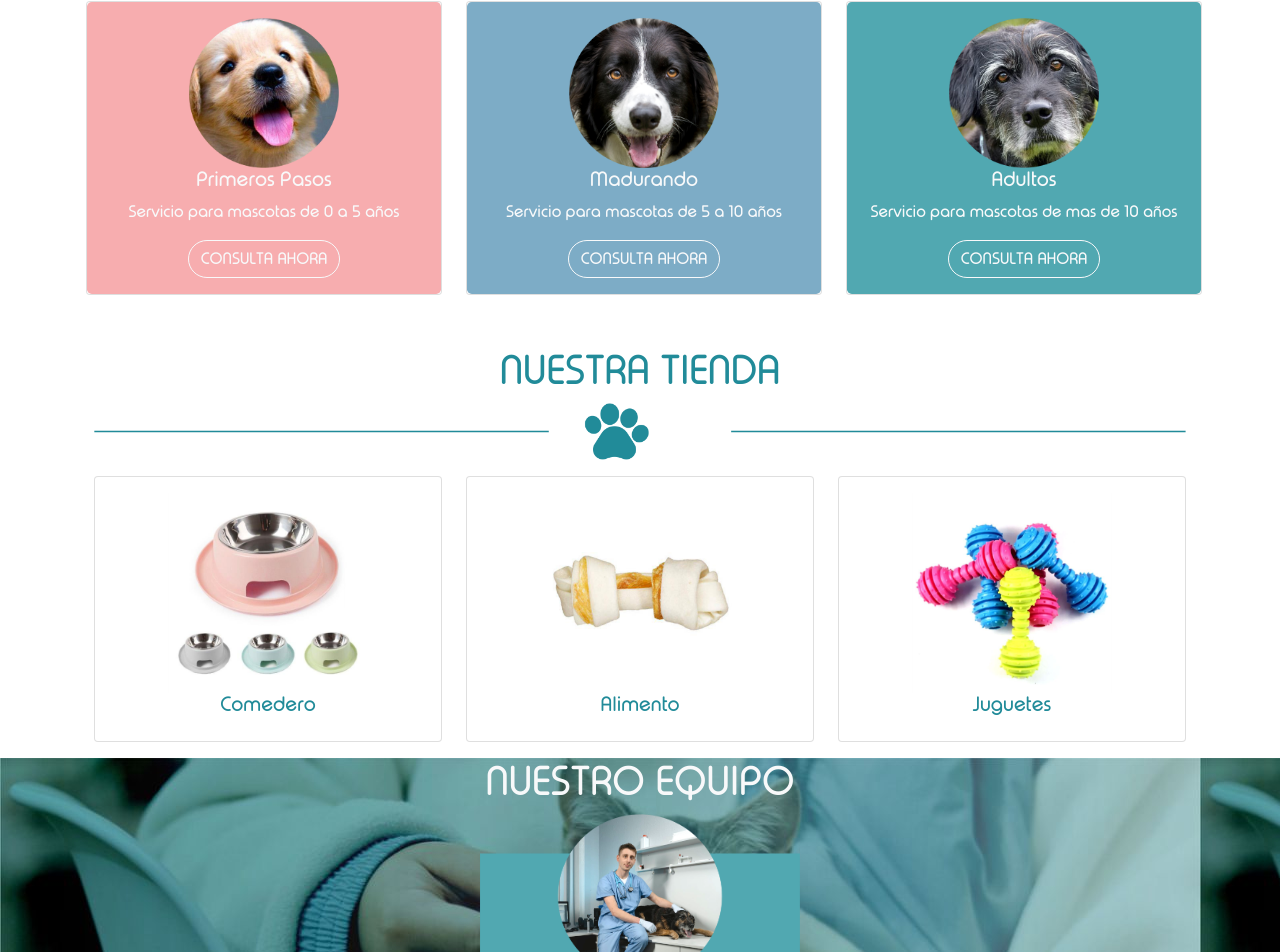
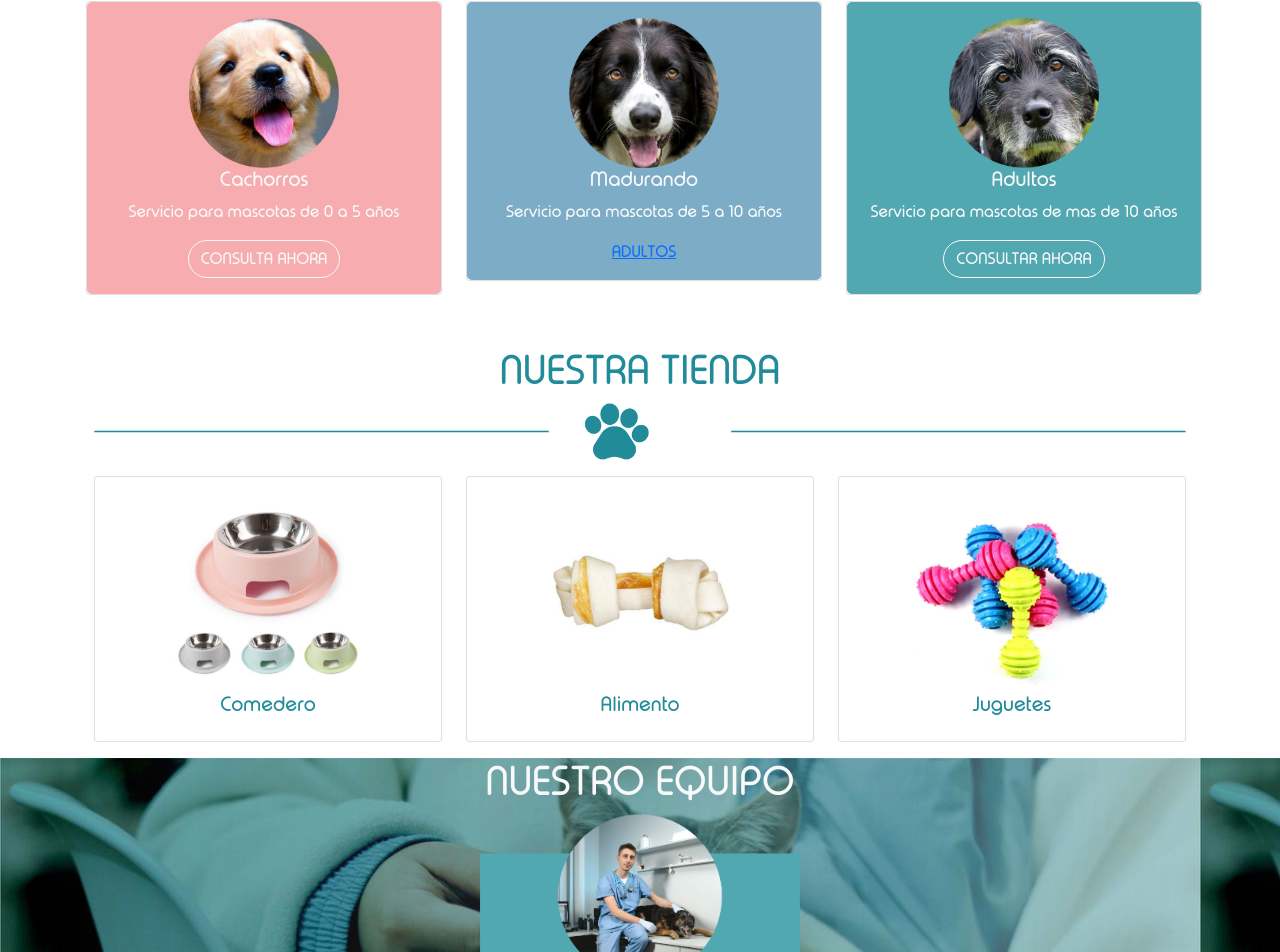
Before and after one commit to alanchibilisco/RollingVetProjectFE, a React (Create React App) app: page / in a window 1280 px wide. Shown: the part 1381-2333 px from the top of the page. Built offline with nearby package versions, Linux system fonts and the light colour scheme; data requests are answered from the project's data file.

Commit message:
creacion rama santiago

```diff
--- a/package.json
+++ b/package.json
@@ -50,5 +50,8 @@
       "last 1 firefox version",
       "last 1 safari version"
     ]
+  },
+  "devDependencies": {
+    "@babel/preset-react": "^7.16.7"
   }
 }
--- a/src/App.js
+++ b/src/App.js
@@ -1,6 +1,6 @@
 import "./App.css";
 import "bootstrap/dist/css/bootstrap.min.css";
-import { BrowserRouter as Router, Routes, Route } from "react-router-dom";
+import { BrowserRouter as Router, Routes, Route, Redirect } from "react-router-dom";
 import Index from "./components/Index";
 import Contacto from "./components/Contacto";
 import Error404 from "./components/Error404";
@@ -17,13 +17,15 @@ import CrearTurno from "./components/cruds/CrearTurno";
 import EditPacientes from "./components/cruds/EditPacientes";
 import EditTurnos from "./components/cruds/EditTurnos";
 import bcrypt from "bcryptjs/dist/bcrypt";
+import Adultos from "./components/Adultos";
+import Madurando from "./components/Madurando";
 
 function App() {
   //useState
   const [pacientes, setPacientes] = useState([]);
   const [turnos, setTurnos] = useState([]);
-  const [weather, setWeather]=useState({});
-  const [user, setUser]=useState([]);
+  const [weather, setWeather] = useState({});
+  const [user, setUser] = useState([]);
 
   //useEffect
   useEffect(() => {
@@ -34,19 +36,19 @@ function App() {
     getApiTurnos();
   }, []);
 
-  useEffect(()=>{
+  useEffect(() => {
     getWeather();
-  },[]);
+  }, []);
 
-  useEffect(()=>{
+  useEffect(() => {
     getApiUser();
   }, []);
 
   //utilizacion de las variables de entorno
   const URLPacientes = process.env.REACT_APP_API_PACIENTES;
   const URLTurnos = process.env.REACT_APP_API_TURNOS;
-  const URLUser= process.env.REACT_APP_API_USER;
-  const key=process.env.REACT_APP_KEY
+  const URLUser = process.env.REACT_APP_API_USER;
+  const key = process.env.REACT_APP_KEY;
 
   const getApiPacientes = async () => {
     try {
@@ -69,10 +71,10 @@ function App() {
     }
   };
 
-  const getApiUser=async()=>{
+  const getApiUser = async () => {
     try {
-      const res=await fetch(URLUser);
-      const userApi=await res.json();
+      const res = await fetch(URLUser);
+      const userApi = await res.json();
       setUser(userApi);
     } catch (error) {
       console.log(error);
@@ -89,11 +91,11 @@ function App() {
         `http://api.openweathermap.org/data/2.5/weather?lat=${locJson.lat}&lon=${locJson.lon}&lang=es&units=metric&appid=${key}`
       );
       const openWthJson = await openWeather.json();
-      const weather={
+      const weather = {
         city: `${openWthJson.name}`,
         temp: `${openWthJson.main.temp}`,
         sky: `${openWthJson.weather[0].description}`,
-        wind: `${openWthJson.wind.speed}`
+        wind: `${openWthJson.wind.speed}`,
       };
       setWeather(weather);
     } catch (error) {
@@ -103,27 +105,31 @@ function App() {
   window.setInterval(getWeather, 600000);
   //Fin weather
 
-   //Auto borrado de turnos en funcion a la fecha
-   const autoDelete=(turnos)=>{
-     const borrar = async(turno)=>{
-       if(new Date(turno.startDate)<new Date()){
+  //Auto borrado de turnos en funcion a la fecha
+  const autoDelete = (turnos) => {
+    const borrar = async (turno) => {
+      if (new Date(turno.startDate) < new Date()) {
         const res = await fetch(`${URLTurnos}/${turno.id}`, {
           method: "DELETE",
           headers: {
             "Content-Type": "application/json",
           },
         });
-       }
-     }
-   turnos.map((turno)=>(borrar(turno)));
-   };
-   //fin borrado
+      }
+    };
+    turnos.map((turno) => borrar(turno));
+  };
+  //fin borrado
 
   return (
     <div>
       <Router>
         <Routes>
-          <Route exact path="/" element={<Index weather={weather}></Index>}></Route>
+          <Route
+            exact
+            path="/"
+            element={<Index weather={weather}></Index>}
+          ></Route>
           <Route
             exact
             path="/QuienesSomos"
@@ -135,12 +141,18 @@ function App() {
             path="/NuestrosServicios"
             element={<Servicios></Servicios>}
           ></Route>
-          <Route exact path="/Login" element={<Login user={user}></Login>}></Route>
+          <Route
+            exact
+            path="/Login"
+            element={<Login user={user}></Login>}
+          ></Route>
           <Route
             exact
             path="/Contactanos"
             element={<Contacto></Contacto>}
           ></Route>
+          <Route exact path="/Adultos" ></Route>
+          <Route exact path="/Madurando" component={Madurando}></Route>
           <Route
             exact
             path="/Adm"
--- a/src/components/Adultos.jsx
+++ b/src/components/Adultos.jsx
@@ -1,11 +1,16 @@
-import React from 'react';
+import React from "react";
+import NavBar from "./NavBar";
+import Footer from "./Footer";
 
 const Adultos = () => {
-    return (
-        <div>
+  return (
+    <>
+      <NavBar />
 
-        </div>
-    );
+
+      <Footer />
+    </>
+  );
 };
 
 export default Adultos;
--- a/src/components/Cardplanes.jsx
+++ b/src/components/Cardplanes.jsx
@@ -1,11 +1,10 @@
 import React from "react";
+import { Link } from "react-router-dom";
 import LineaSeparado from "./img/LineaSeparado.png";
 import Plan1 from "./img/plan1.png"
 import Plan2 from "./img/plan2.png"
 import Plan3 from "./img/plan3.png"
-import Primerospasos from "./Primerospasos";
-import Madurando from "./Madurando"
-import Adultos from "./Adultos"
+import { useNavigate } from "react-router-dom";
 
 const Cardsplanes = () => {
     return(
@@ -19,9 +18,9 @@ const Cardsplanes = () => {
     <div className="card text-center">
       <div className="card-body bg-cardpp text-light rounded-3">
         <img src={Plan1} className="img-fluid" alt="plan1" width={150}/>
-        <h5 className="card-title">Primeros Pasos</h5>
+        <h5 className="card-title">Cachorros</h5>
         <p className="card-text">Servicio para mascotas de 0 a 5 años</p>
-        <button type="button" className="btn btn-outline-light rounded-pill "><a href={Primerospasos}>CONSULTA AHORA</a></button>
+        <button type="button" className="btn btn-outline-light rounded-pill ">CONSULTA AHORA</button>
       </div>
     </div>
   </div>
@@ -33,7 +32,8 @@ const Cardsplanes = () => {
         <img src={Plan3} className="img-fluid" alt="plan3" width={150}/>
         <h5 className="card-title">Adultos</h5>
         <p className="card-text">Servicio para mascotas de mas de 10 años</p>
-        <button type="button" className="btn btn-outline-light rounded-pill "><a href={Adultos}>CONSULTA AHORA</a></button>
+        <button type="button" className="btn btn-outline-light rounded-pill ">CONSULTAR AHORA</button>
+
       </div>
     </div>
   </div>
@@ -45,7 +45,7 @@ const Cardsplanes = () => {
         <img src={Plan2} className="img-fluid" alt="plan2" width={150}/>
         <h5 className="card-title">Madurando</h5>
         <p className="card-text">Servicio para mascotas de 5 a 10 años</p>
-        <button type="button" className="btn btn-outline-light rounded-pill "><a href={Madurando}>CONSULTA AHORA</a></button>
+       <Link to="/Adultos">ADULTOS</Link>
       </div>
     </div>
   </div>
--- a/src/components/Primerospasos.jsx
+++ /dev/null
@@ -1,15 +0,0 @@
-import React from 'react';
-import NavBar from './NavBar';
-import Footer from './Footer';
-
-const Primerospasos = () => {
-    return (
-        <div >
-            <NavBar/>
-
-            <Footer/>
-        </div>
-    );
-};
-
-export default Primerospasos;
```
Also changed, not shown: src/components/Cachorro.jsx (added, +11 -0 lines), 1 other file (tests, documents, lock files or other folders).
